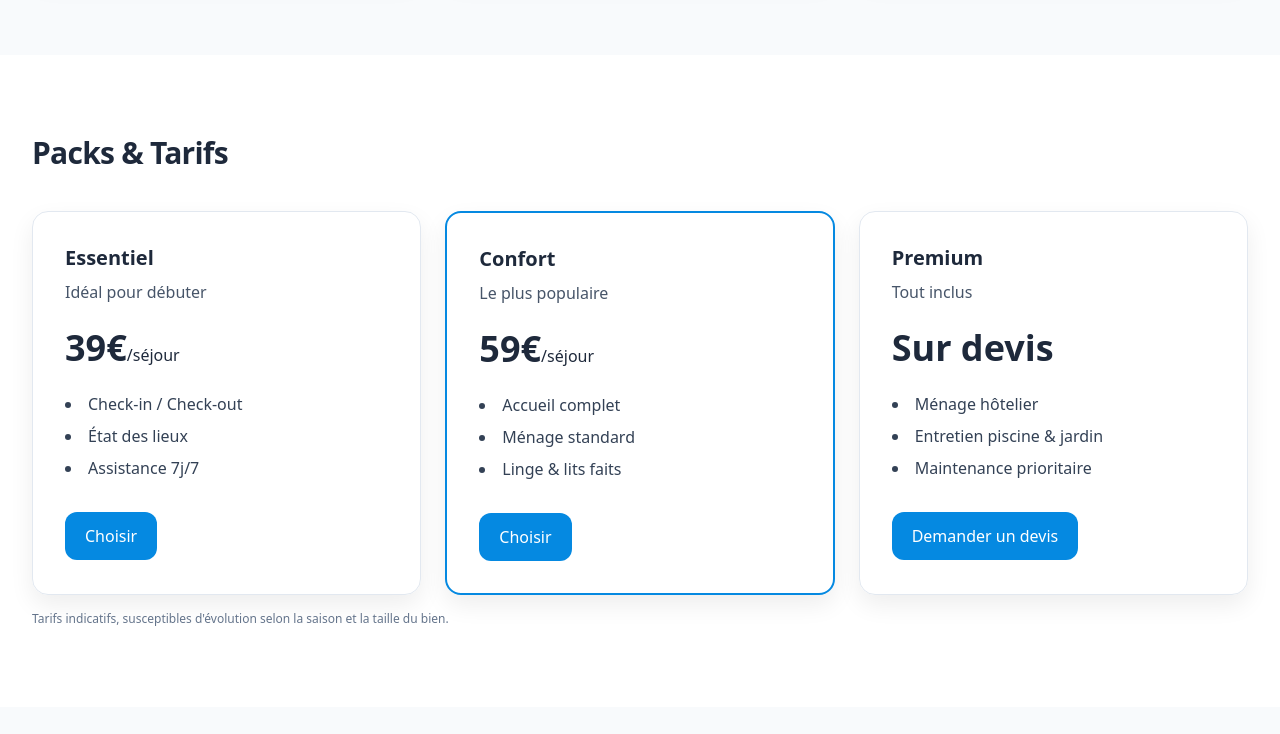
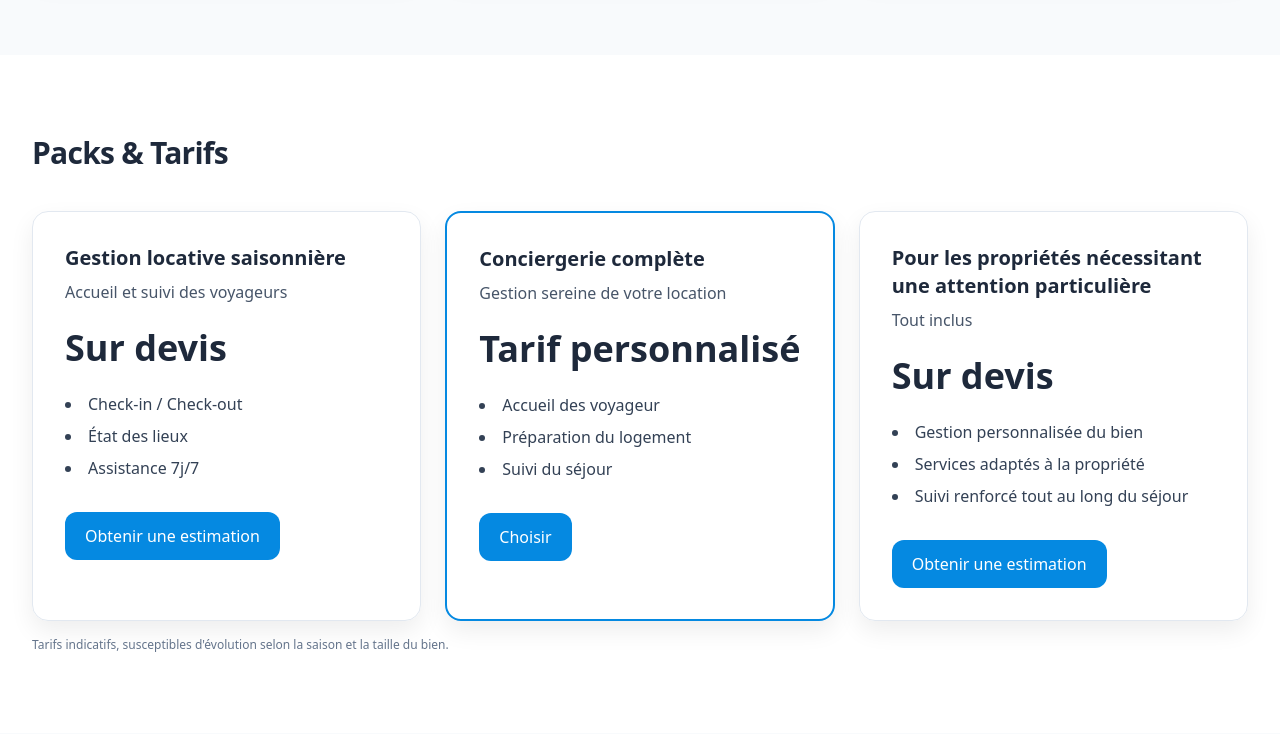
Before and after one commit to mikhome/Mikhome, a Flask app: page / in a window 1280 px wide. Shown: the part 1900-2634 px from the top of the page. Run offline with Flask 3, Linux system fonts and the light colour scheme; some libraries are stand-ins or nearby versions.

Commit message:
Update index.html
Sans les tarifs

```diff
--- a/templates/index.html
+++ b/templates/index.html
@@ -269,39 +269,39 @@
       </div>
       <div class="mt-10 grid grid-cols-1 md:grid-cols-3 gap-6">
         <div class="border border-slate-200 rounded-2xl p-8 shadow-soft">
-          <h3 class="text-xl font-semibold">Essentiel</h3>
-          <p class="mt-2 text-slate-600">Idéal pour débuter</p>
-          <p class="mt-6 text-4xl font-bold">39€<span class="text-base font-medium">/séjour</span></p>
+          <h3 class="text-xl font-semibold">Gestion locative saisonnière</h3>
+          <p class="mt-2 text-slate-600">Accueil et suivi des voyageurs</p>
+          <p class="mt-6 text-4xl font-bold">Sur devis</p>
           <ul class="mt-6 space-y-2 text-slate-700 list-disc list-inside">
             <li>Check-in / Check-out</li>
             <li>État des lieux</li>
             <li>Assistance 7j/7</li>
           </ul>
-          <a href="#contact" class="mt-8 inline-block brand-bg text-white px-5 py-3 rounded-xl">Choisir</a>
+          <a href="#contact" class="mt-8 inline-block brand-bg text-white px-5 py-3 rounded-xl">Obtenir une estimation</a>
         </div>
 
         <div class="border-2 brand-border rounded-2xl p-8 shadow-soft">
-          <h3 class="text-xl font-semibold">Confort</h3>
-          <p class="mt-2 text-slate-600">Le plus populaire</p>
-          <p class="mt-6 text-4xl font-bold">59€<span class="text-base font-medium">/séjour</span></p>
+          <h3 class="text-xl font-semibold">Conciergerie complète</h3>
+          <p class="mt-2 text-slate-600">Gestion sereine de votre location</p>
+          <p class="mt-6 text-4xl font-bold">Tarif personnalisé</p>
           <ul class="mt-6 space-y-2 text-slate-700 list-disc list-inside">
-            <li>Accueil complet</li>
-            <li>Ménage standard</li>
-            <li>Linge & lits faits</li>
+            <li>Accueil des voyageur</li>
+            <li>Préparation du logement</li>
+            <li>Suivi du séjour</li>
           </ul>
           <a href="#contact" class="mt-8 inline-block brand-bg text-white px-5 py-3 rounded-xl">Choisir</a>
         </div>
 
         <div class="border border-slate-200 rounded-2xl p-8 shadow-soft">
-          <h3 class="text-xl font-semibold">Premium</h3>
+          <h3 class="text-xl font-semibold">Pour les propriétés nécessitant une attention particulière</h3>
           <p class="mt-2 text-slate-600">Tout inclus</p>
           <p class="mt-6 text-4xl font-bold">Sur devis</p>
           <ul class="mt-6 space-y-2 text-slate-700 list-disc list-inside">
-            <li>Ménage hôtelier</li>
-            <li>Entretien piscine & jardin</li>
-            <li>Maintenance prioritaire</li>
+            <li>Gestion personnalisée du bien</li>
+            <li>Services adaptés à la propriété</li>
+            <li>Suivi renforcé tout au long du séjour</li>
           </ul>
-          <a href="#contact" class="mt-8 inline-block brand-bg text-white px-5 py-3 rounded-xl">Demander un devis</a>
+          <a href="#contact" class="mt-8 inline-block brand-bg text-white px-5 py-3 rounded-xl">Obtenir une estimation</a>
         </div>
       </div>
       <p class="mt-4 text-xs text-slate-500">Tarifs indicatifs, susceptibles d'évolution selon la saison et la taille du
```
